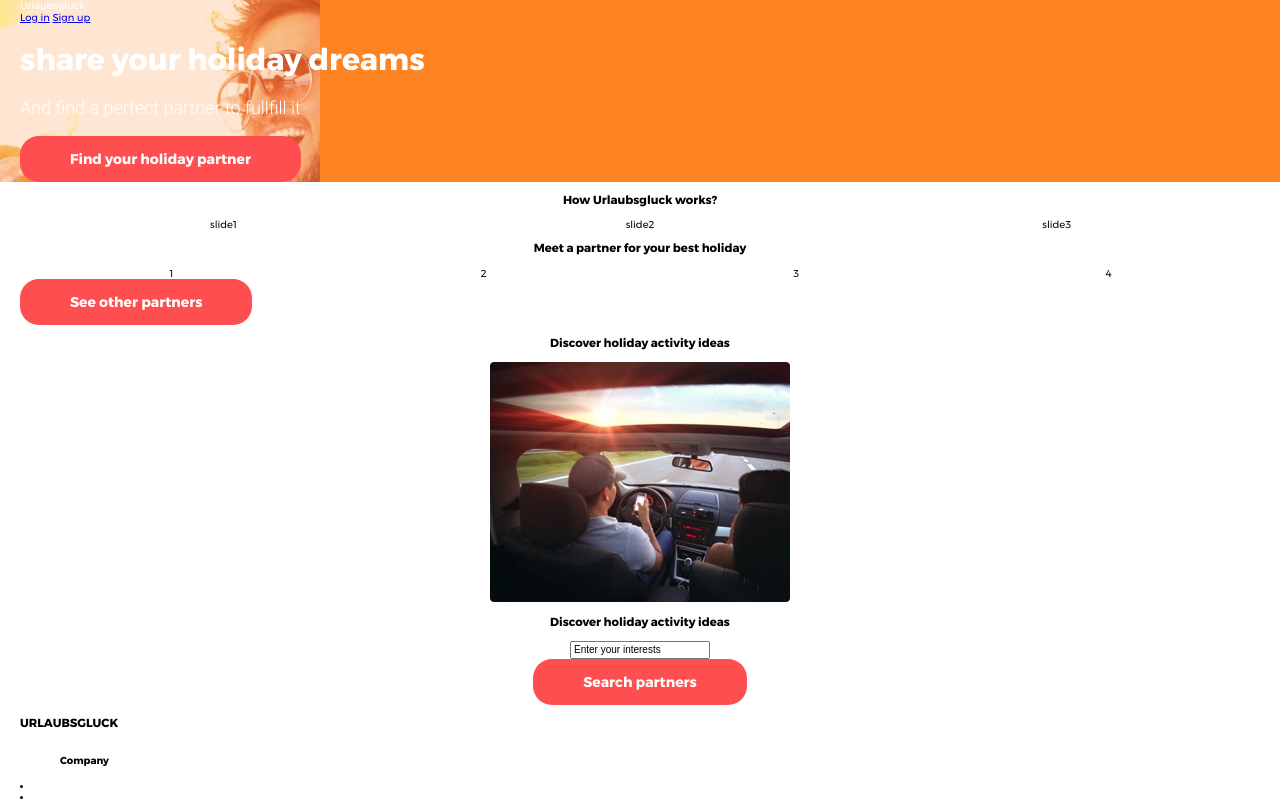
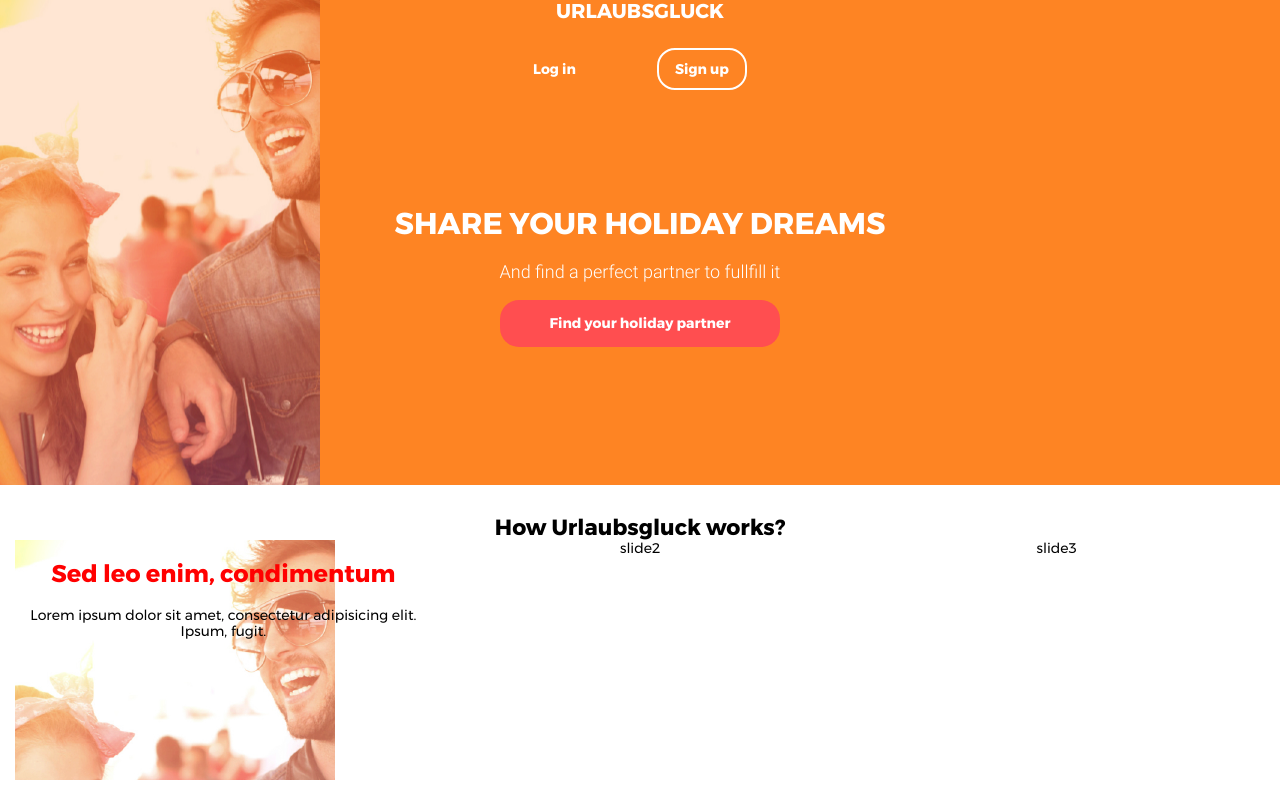
Before and after one commit to ilyamakey/urla, a website built with webpack: page index.html in a window 1280 px wide. Shown: the top 799 px of the page. Built offline with nearby package versions, Linux system fonts and the light colour scheme.

Commit message:
make mob-header

```diff
--- a/index.html
+++ b/index.html
@@ -11,22 +11,22 @@
 <body>
   <header class="header container-fluid">
     <div class="row">
-      <div class="col-xs-12">
+      <div class="col-xs-12 center-xs">
         <div class="header__logo">Urlaubsgluck</div>
       </div>
-      <div class="col-xs-12 first-xs last-sm">
+      <div class="col-xs-12 center-xs first-xs last-sm">
         <nav class="menu">
           <a href="#" class="menu__link">Log in</a>
-          <a href="#" class="menu__link munu__link--active">Sign up</a>
+          <a href="#" class="menu__link menu__link--active">Sign up</a>
         </nav>
       </div>
     </div>
     <div class="row">
-      <div class="col-xs-12">
+      <div class="col-xs-12 center-xs">
         <article class="article">
           <h1>share your holiday dreams</h1>
           <p>And find a perfect partner to fullfill it</p>
-          <button type="button" class="btn">Find your holiday partner</button>
+          <button type="button" class="btn header__btn">Find your holiday partner</button>
         </article>
       </div>
     </div>
@@ -37,9 +37,12 @@
         <h3>How Urlaubsgluck works?</h3>
       </div>
       <section class="slider row center-xs">
-        <div class="slide col-xs-12 col-lg-4">slide1</div>
-        <div class="slide col-xs-12 col-lg-4">slide2</div>
-        <div class="slide col-xs-12 col-lg-4">slide3</div>
+        <div class="slider__slide slider__slide--img1 col-xs-12 col-lg-4">
+          <h2 class="slider__heading">Sed leo enim, condimentum</h2>
+          <p class="slider__paragraph">Lorem ipsum dolor sit amet, consectetur adipisicing elit. Ipsum, fugit.</p>
+       </div>
+        <div class="slider__slide col-xs-12 col-lg-4">slide2</div>
+        <div class="slider__slide col-xs-12 col-lg-4">slide3</div>
       </section>
     </article>
     <article class="partner">
--- a/src/style/_variables.sass
+++ b/src/style/_variables.sass
@@ -3,3 +3,5 @@ $white: #FFF
 $black: #000
 $grey: #CBCBCB
 $orange: #FE8423
+// fonts
+$main-size: 1.4rem
--- a/src/style/components/_btn.sass
+++ b/src/style/components/_btn.sass
@@ -6,4 +6,4 @@
   padding: 15px 50px
   font-family: Mont
   font-weight: bold
-  font-size: 1.4rem
+  font-size: $main-size
--- a/src/style/components/_header.sass
+++ b/src/style/components/_header.sass
@@ -1,9 +1,14 @@
 .header
   background: url(/src/pics/bg-header-mob.png) no-repeat $orange
   color: $white
-  h1
-    font-size: 3rem
+  &__logo
+    margin: 0 0 18px 0
+    font-size: 2rem
+    font-weight: bold
+    text-transform: uppercase
   p
     font-family: Roboto
     font-size: 1.8rem
     font-weight: 300
+  &__btn
+    margin: 0 auto 138px
--- a/src/style/components/_menu.sass
+++ b/src/style/components/_menu.sass
@@ -0,0 +1,11 @@
+.menu
+  margin: 20px 0 110px 0
+  &__link
+    margin: 0 10px/320px*100%
+    color: $white
+    text-decoration: none
+    font-weight: bold
+    &--active
+      border: 2px solid $white
+      border-radius: 18px
+      padding: 10px 16px
--- /dev/null
+++ b/src/style/components/_slider.sass
@@ -0,0 +1,8 @@
+.slider
+  &__slide
+    width: 300px
+    height: 240px
+    &--img1
+      background: url(/src/pics/bg-header-mob.png) no-repeat
+  &__heading
+    color: red
--- /dev/null
+++ b/src/style/components/_slides.sass
@@ -0,0 +1,3 @@
+.slides
+  h3
+    margin: 30px auto 0
--- a/src/style/main.sass
+++ b/src/style/main.sass
@@ -2,8 +2,6 @@
 @import flexboxgrid
 @import variables
 @import font
-@import components/header
-@import components/btn
 
 html
   font-size: 10px
@@ -11,3 +9,21 @@ html
 body
   font-family: Mont
   font-weight: normal
+  font-size: $main-size
+
+h1
+  font-size: 3rem
+  text-transform: uppercase
+  text-align: center
+
+h2
+  font-size: 2.4rem
+
+h3
+  font-size: 2.2rem
+
+@import components/header
+@import components/btn
+@import components/menu
+@import components/slides
+@import components/slider
```
